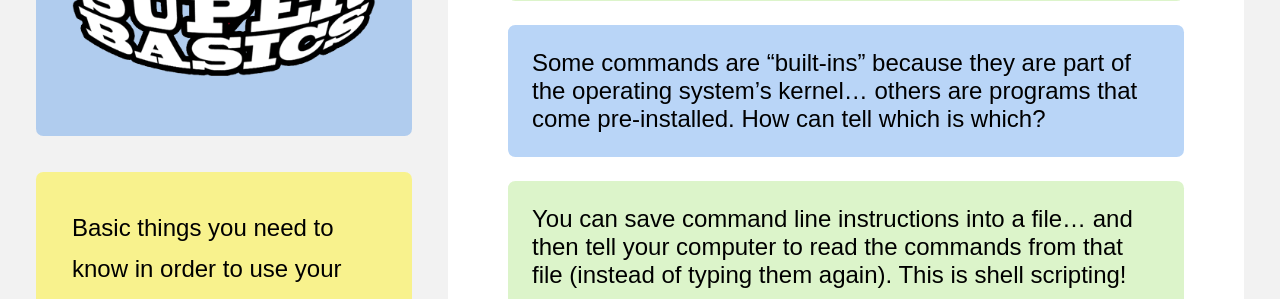
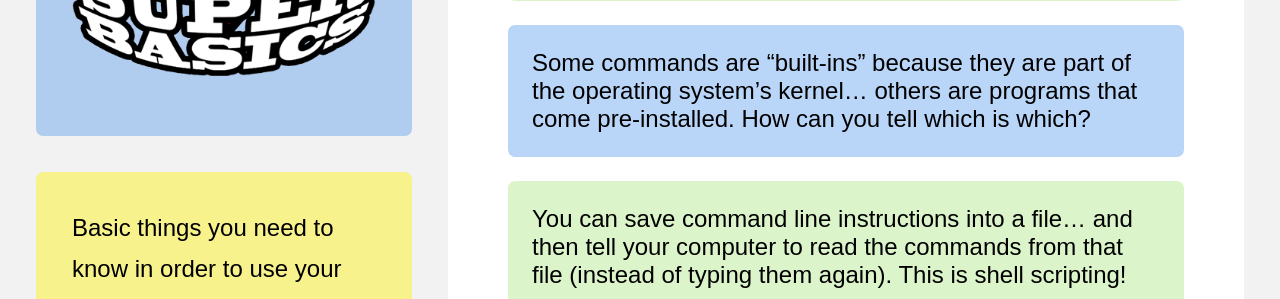
Before and after one commit to davewhiteland/compsci-superbasics, a Jekyll site: the page built from collections/_command-line/think.md, in a window 1280 px wide. Shown: the part 305-604 px from the top of the page. Built offline with Jekyll 4.4.1, drawn with Linux system fonts in a browser that asks for light colours.

Commit message:
fix typo

```diff
--- a/collections/_command-line/think.md
+++ b/collections/_command-line/think.md
@@ -5,7 +5,7 @@ order: 122
 ---
 
 * The commands that your computer knows about when you first switch it on depends on the operating system it ships with. Whose chose them?
-* Some commands are "built-ins" because they are part of the operating system's kernel... others are programs that come pre-installed. How can tell which is which?
+* Some commands are "built-ins" because they are part of the operating system's kernel... others are programs that come pre-installed. How can you tell which is which?
 * You can save command line instructions into a file... and then tell your computer to read the commands from that file (instead of typing them again). This is shell scripting!
 * You can run different command line interpreters: choose the one that works best for you, and learn its shortcuts.
 * On Windows, if you install the version control software Git, it ships with a tool called git-bash that behaves more like a Unix bash command line than a Windows one — remember which one you're using!
```
